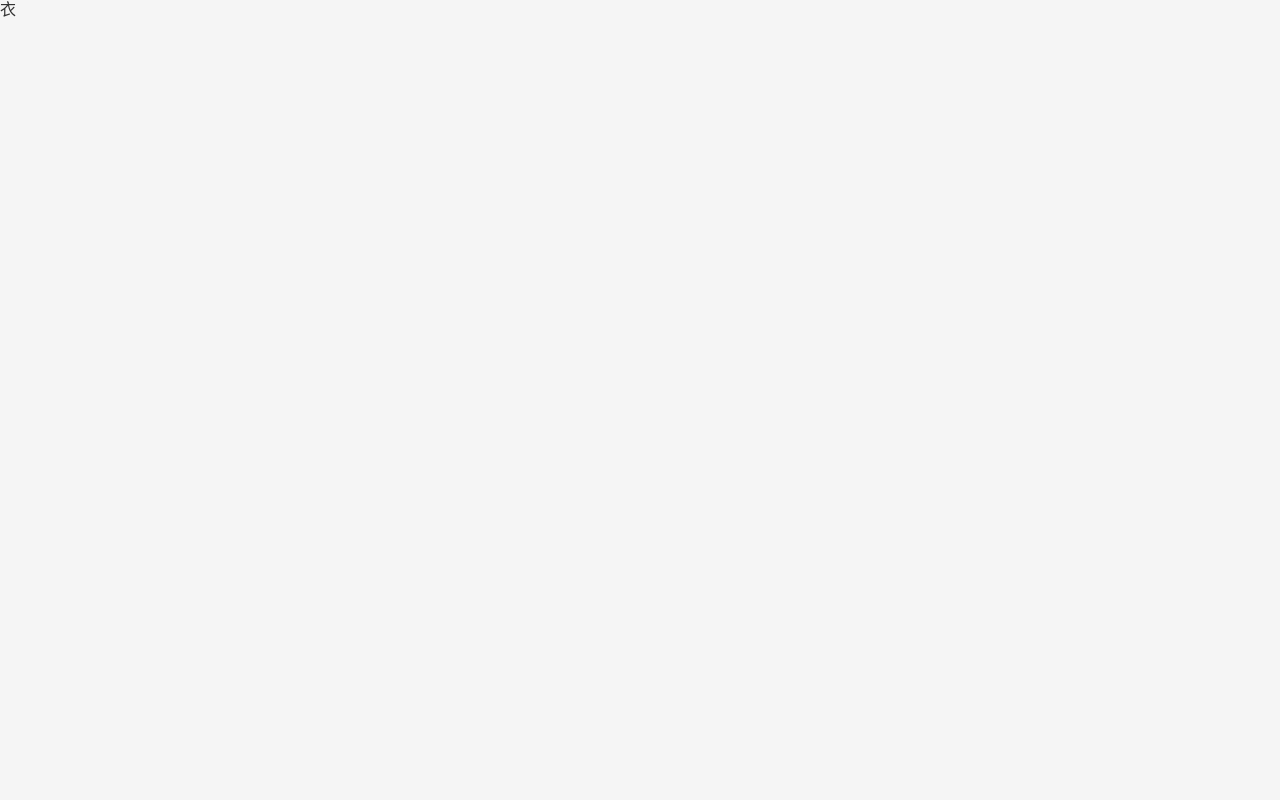
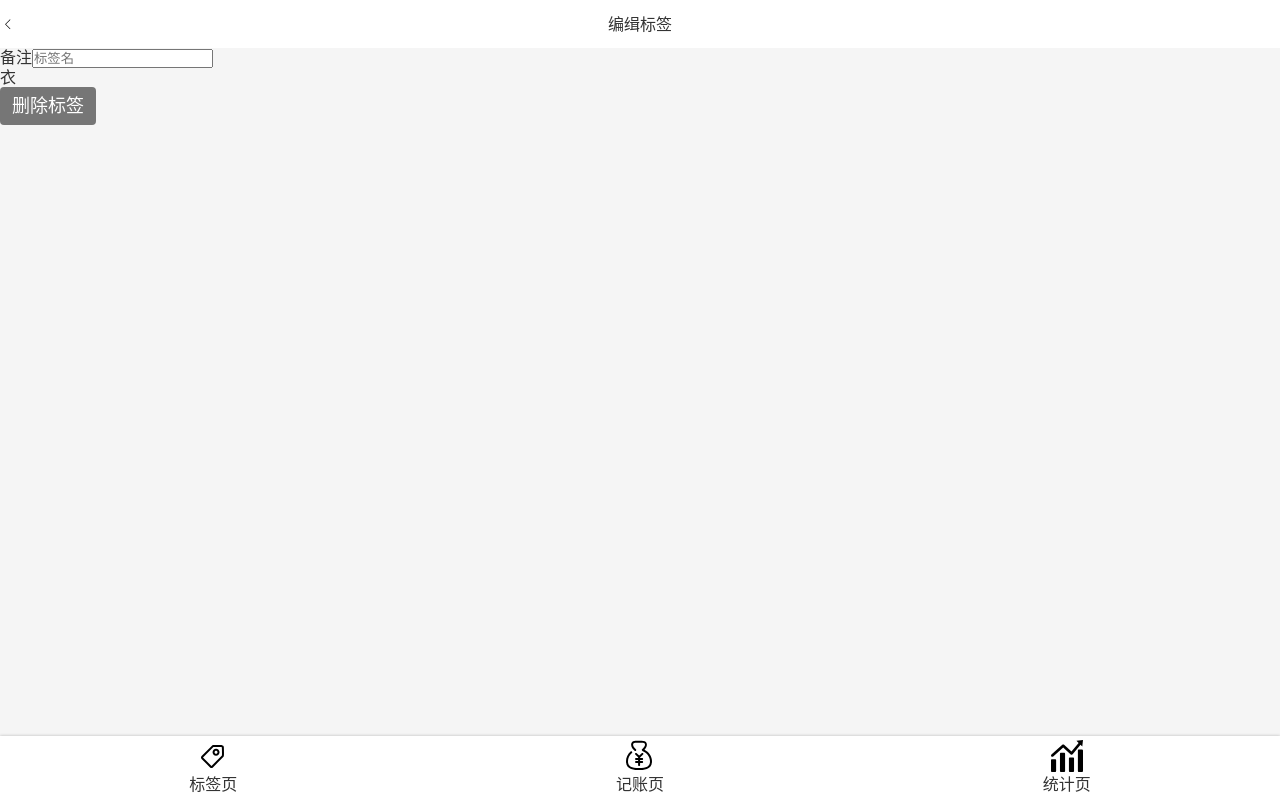
Before and after one commit to alicifes/morney-react, a React app: page /#/tags/1 in a window 1280 px wide. Built offline with nearby package versions, Linux system fonts and the light colour scheme.

Commit message:
重构Input.tsx

```diff
--- /dev/null
+++ b/src/components/Button.tsx
@@ -0,0 +1,13 @@
+import styled from 'styled-components';
+
+const Button = styled.button`
+  font-size: 18px;
+  line-height: 22px;
+  padding: 8px 12px;
+  border:none;
+  color: white;
+  background: #767676;
+  border-radius: 4px
+`;
+
+export {Button}
--- a/src/components/Icon.tsx
+++ b/src/components/Icon.tsx
@@ -14,7 +14,7 @@
 const Icon = (props:Props)=>{
  return(
    <svg className="icon">
-     <use xlinkHref={'#'+props.name}/>
+     {props.name&&<use xlinkHref={'#'+props.name}/>}
    </svg>
  )
 }
--- /dev/null
+++ b/src/components/Input.tsx
@@ -0,0 +1,36 @@
+import React from 'react';
+import styled from 'styled-components';
+
+const Label = styled.label`
+  display: flex;
+  align-items: center;
+
+  > span {
+    margin-right: 16px;
+    white-space: nowrap;
+  }
+
+  > input {
+    display: block;
+    height: 72px;
+    width: 100%;
+    border: none;
+    background: none;
+  }`;
+
+type Props = {
+  label: string,
+} & React.InputHTMLAttributes<HTMLInputElement>
+const Input: React.FC<Props> = (props) => {
+  const {label,children,...rest} = props;
+  return (
+    <Label>
+      <span>{label}</span>
+      {/*<input type="text" defaultValue={note} ref={refInput} placeholder="在这里添加备注" onBlur={onBlur}/>*/}
+      <input {...rest}/>
+    </Label>
+  );
+};
+
+
+export {Input};
--- a/src/components/Money/NoteSection.tsx
+++ b/src/components/Money/NoteSection.tsx
@@ -1,28 +1,29 @@
 import styled from 'styled-components';
-import React, {useRef} from 'react';
+import React, {ChangeEventHandler} from 'react';
+import {Input} from '../Input';
 
 const Wrapper = styled.section`
   background: #f5f5f5;
   padding: 0 16px;
   font-size: 14px;
 
-  > label {
-    display: flex;
-    align-items: center;
-
-    > span {
-      margin-right: 16px;
-      white-space: nowrap;
-    }
-
-    > input {
-      display: block;
-      height: 72px;
-      width: 100%;
-      border: none;
-      background: none;
-    }
-  }
+  //> label {
+  //  display: flex;
+  //  align-items: center;
+  //
+  //  > span {
+  //    margin-right: 16px;
+  //    white-space: nowrap;
+  //  }
+  //
+  //  > input {
+  //    display: block;
+  //    height: 72px;
+  //    width: 100%;
+  //    border: none;
+  //    background: none;
+  //  }
+  //}
 `;
 //受控组件的写法
 //
@@ -45,18 +46,18 @@
 const NoteSection: React.FC<Props> = (props) => {
   const note =props.value;
   //const [note,setNote] = useState("");
-  const refInput =useRef<HTMLInputElement>(null);
-  const onBlur = () => {
-    if(refInput.current!==null){
-      props.onChange(refInput.current.value)
+  //const refInput =useRef<HTMLInputElement>(null);
+  const onChange:ChangeEventHandler<HTMLInputElement> = (e) => {
+    //if(refInput.current!==null){
+      props.onChange(e.target.value)
       //setNote(refInput.current.value);
-    }
   }
   return <Wrapper>
-    <label>
-      <span>备注</span>
-      <input type="text" defaultValue={note}  ref={refInput} placeholder="在这里添加备注" onBlur={onBlur} />
-    </label>
+    <Input label="备注" type="text" defaultValue={note} placeholder="在这里添加备注" onChange={onChange}/>
+    {/*<label>*/}
+    {/*  <span>备注</span>*/}
+    {/*  <input type="text" defaultValue={note}  ref={refInput} placeholder="在这里添加备注" onBlur={onBlur} />*/}
+    {/*</label>*/}
   </Wrapper>;
 };
 export {NoteSection};
--- a/src/components/Nav.tsx
+++ b/src/components/Nav.tsx
@@ -41,7 +41,7 @@
     <NavWrapper>
       <ul>
         <li>
-          <NavLink to="/tags" activeClassName="selected">
+          <NavLink to="/tags" exact activeClassName="selected">
             <Icon name={'tags'}/>
             标签页
           </NavLink>
--- a/src/views/Tag.tsx
+++ b/src/views/Tag.tsx
@@ -1,16 +1,43 @@
 import React from 'react';
 import {useParams} from 'react-router-dom';
-import {useTags} from '../useTags';
+import {useTags} from 'useTags';
+import Layout from 'components/Layout';
+import Icon from 'components/Icon';
+import {Button} from 'components/Button';
+import styled from 'styled-components';
+
+
+const Topbar = styled.header`
+  display: flex;
+  align-items: center;
+  justify-content: space-between;
+  line-height: 20px;
+  padding: 14px 0;
+  background: white;
+`;
+
 
 type Params = {
-  id:string
+  id: string
 }
 const Tag: React.FC = (props) => {
   const {id} = useParams<Params>();
   const {findTag} = useTags();
   const tag = findTag(id);
   return (
-    <div>{tag.name}</div>
+    <Layout>
+      <Topbar>
+        <Icon name="left"/>
+        <span>编缉标签</span>
+        <Icon name=""/>
+      </Topbar>
+      <label>
+        <span>备注</span>
+        <input type="text" placeholder="标签名"/>
+      </label>
+      <div>{tag.name}</div>
+      <Button>删除标签</Button>
+    </Layout>
   );
 };
 
--- a/src/views/Tags.tsx
+++ b/src/views/Tags.tsx
@@ -1,9 +1,10 @@
-import Layout from '../components/Layout';
-import {useTags} from '../useTags';
+import Layout from 'components/Layout';
+import {useTags} from 'useTags';
 import styled from 'styled-components';
-import Icon from '../components/Icon';
+import Icon from 'components/Icon';
 import {Link} from 'react-router-dom';
 import React from 'react';
+import {Button} from 'components/Button';
 
 
 const TagList = styled.ol`
@@ -23,15 +24,7 @@
   }
 `;
 
-const Button = styled.button`
-  font-size: 18px;
-  line-height: 22px;
-  padding: 8px 12px;
-  border:none;
-  color: white;
-  background: #767676;
-  border-radius: 4px
-`;
+
 
 const Center = styled.div`
   display: flex;
```
